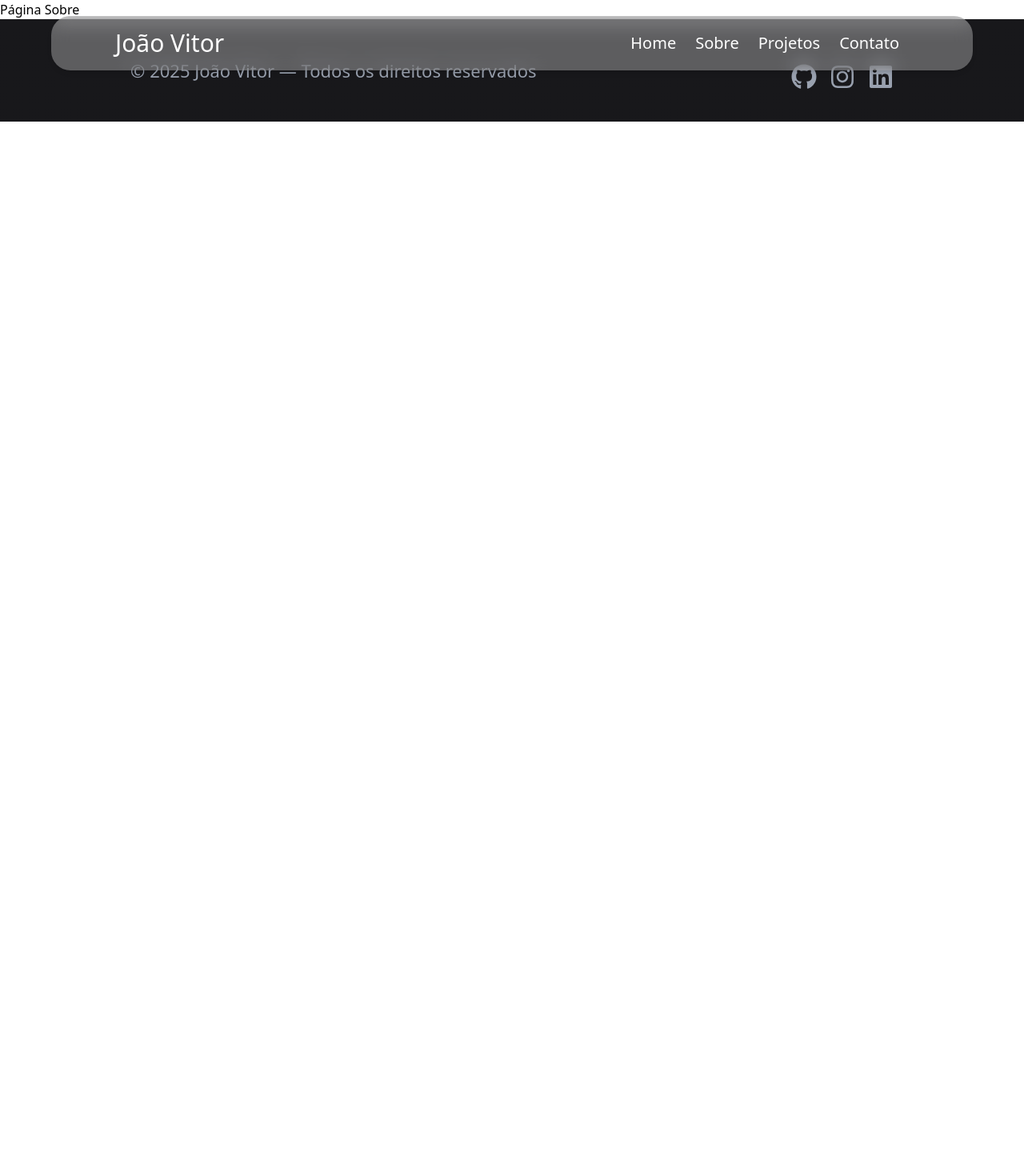
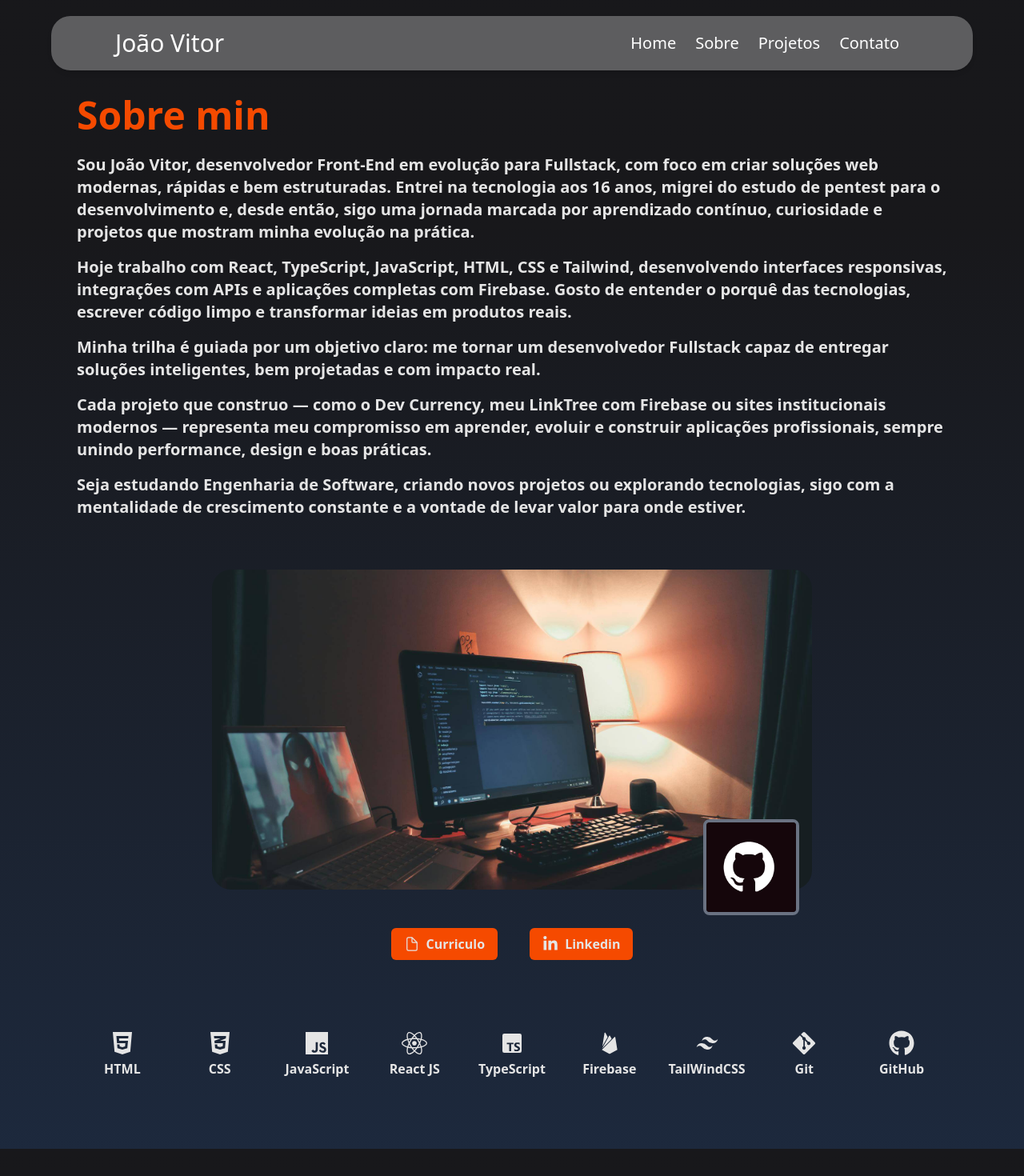
Before and after one commit to jotavitorz/joaovitor-portfolio, a React (Vite) app: page /sobre in a window 1280 px wide. Shown: the top 1470 px of the page at 80% size. Before the commit the page ends 800 px from the top, so only its background shows below. Built offline with nearby package versions, Linux system fonts and the light colour scheme.

Commit message:
feat finalizar pagina Sobre principal do portfolio

```diff
--- a/src/pages/about/index.tsx
+++ b/src/pages/about/index.tsx
@@ -1,8 +1,99 @@
+import { IoDocumentOutline } from "react-icons/io5";
+import { BiLogoTypescript, BiLogoTailwindCss, BiLogoFirebase } from "react-icons/bi"
+import { FaLinkedinIn, FaHtml5, FaCss3Alt, FaJs, FaReact, FaGithub, FaGitAlt } from "react-icons/fa";
+import about1Img from "../../assets/about-image.jpg";
+import about2Img from "../../assets/github-image.jpeg";
+import type { IconType } from "react-icons";
+
+interface TechProps {
+    name: string;
+    icon: IconType;
+}
+
+const techs: TechProps[] = [
+    {name: "HTML", icon: FaHtml5},
+    {name: "CSS", icon: FaCss3Alt},
+    {name: "JavaScript", icon: FaJs},
+    {name: "React JS", icon: FaReact},
+    {name: "TypeScript", icon: BiLogoTypescript},
+    {name: "Firebase", icon: BiLogoFirebase},
+    {name: "TailWindCSS", icon: BiLogoTailwindCss},
+    {name: "Git", icon: FaGitAlt},
+    {name: "GitHub", icon: FaGithub}
+];
 
 export function About(){
     return (
-        <div>
-            Página Sobre
-        </div>
+        <section className="min-h-screen w-full  bg-linear-to-b from-zinc-900 to-slate-800 from-20% pb-16 pt-30 md:px-20 flex flex-col">
+
+            <div className="w-full grid grid-cols-1 lg:grid-cols-1 gap-12 items-center text-neutral-200 px-4 mx-auto">
+
+                <div className="font-semibold sm:text-xl">
+                    <h3 className="text-4xl sm:text-5xl font-bold mb-6 text-orange-600">Sobre min</h3>
+
+                    <p className="mb-4">
+                        Sou João Vitor, desenvolvedor Front-End em evolução para Fullstack, com foco em criar soluções web modernas, rápidas e bem estruturadas. Entrei na tecnologia aos 16 anos, migrei do estudo de pentest para o desenvolvimento e, desde então, sigo uma jornada marcada por aprendizado contínuo, curiosidade e projetos que mostram minha evolução na prática.
+                    </p>
+
+                    <p className="mb-4">
+                        Hoje trabalho com React, TypeScript, JavaScript, HTML, CSS e Tailwind, desenvolvendo interfaces responsivas, integrações com APIs e aplicações completas com Firebase. Gosto de entender o porquê das tecnologias, escrever código limpo e transformar ideias em produtos reais.
+                    </p>
+
+                    <p className="mb-4">
+                        Minha trilha é guiada por um objetivo claro:
+                        me tornar um desenvolvedor Fullstack capaz de entregar soluções inteligentes, bem projetadas e com impacto real.
+                    </p>
+
+                    <p className="mb-4">
+                        Cada projeto que construo — como o Dev Currency, meu LinkTree com Firebase ou sites institucionais modernos — representa meu compromisso em aprender, evoluir e construir aplicações profissionais, sempre unindo performance, design e boas práticas.
+                    </p>
+
+                    <p className="mb-4">
+                        Seja estudando Engenharia de Software, criando novos projetos ou explorando tecnologias, sigo com a mentalidade de crescimento constante e a vontade de levar valor para onde estiver.
+                    </p>
+
+                </div>
+
+                <div className="relative md:max-w-[750px] md:mx-auto">
+                    <div className="relative w-full h-[280px] sm:h-[400px] rounded-3xl overflow-hidden">
+                        <img src={about1Img} alt="Foto do Setup" className="object-cover hover:scale-110 duration-300" />
+                    </div>
+
+                    <div className="absolute w-20 h-20 sm:w-30 sm:h-30 right-4 -bottom-4 sm:-bottom-8 border-4 overflow-hidden rounded-lg border-gray-500">
+                        <a href="#">
+                            <img src={about2Img} alt="Logo Github"/>
+                        </a>
+                    </div>
+                </div>
+
+                <div className="flex w-full gap-10 justify-center font-semibold">
+                    <a href="#"
+                        className="bg-orange-600 px-4 py-2 rounded-md flex gap-2 items-center text-neutral-200"
+                    >
+                        <IoDocumentOutline className="h-5 w-5" />
+                        Curriculo
+                    </a>
+
+                    <a href="#"
+                        className="bg-orange-600 px-4 py-2 rounded-md flex gap-2 items-center text-neutral-200"
+                    >
+                        <FaLinkedinIn className="h-5 w-5" />
+                        Linkedin
+                    </a>
+                </div>
+
+            </div>
+
+            <div className="mt-16 w-full px-4 py-6">
+                <div className="grid grid-cols-[repeat(auto-fit,minmax(100px,1fr))] text-neutral-200 gap-2">
+                    {techs.map((tech) => (
+                        <span key={tech.name} className="flex flex-col gap-1 font-bold items-center select-none">
+                            <tech.icon className="w-8 h-8" />
+                            {tech.name}
+                        </span>
+                    ))}
+                </div>
+            </div>
+        </section>
     )
 }
```
Also changed, not shown: src/components/AboutPreview/index.tsx (indentation only).
